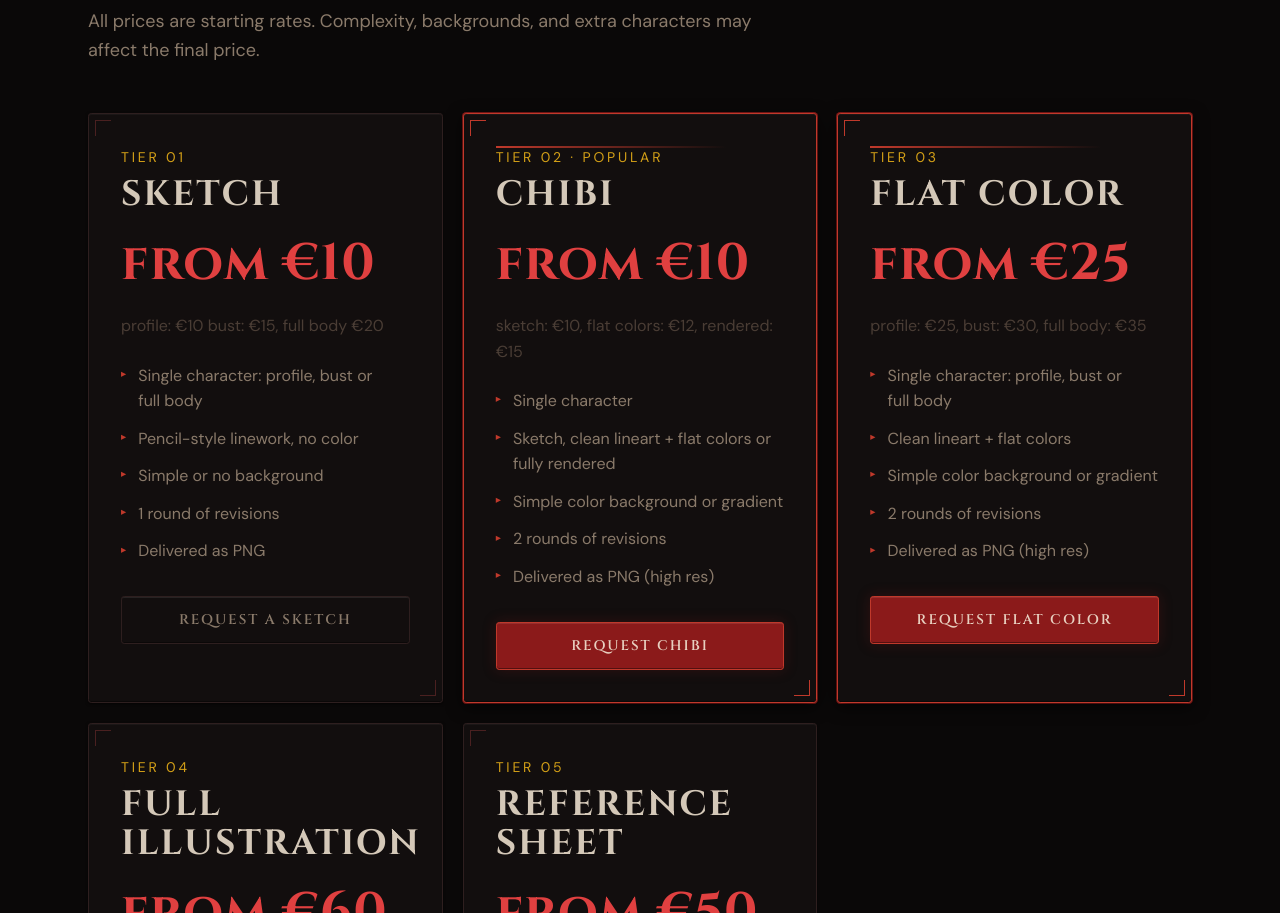
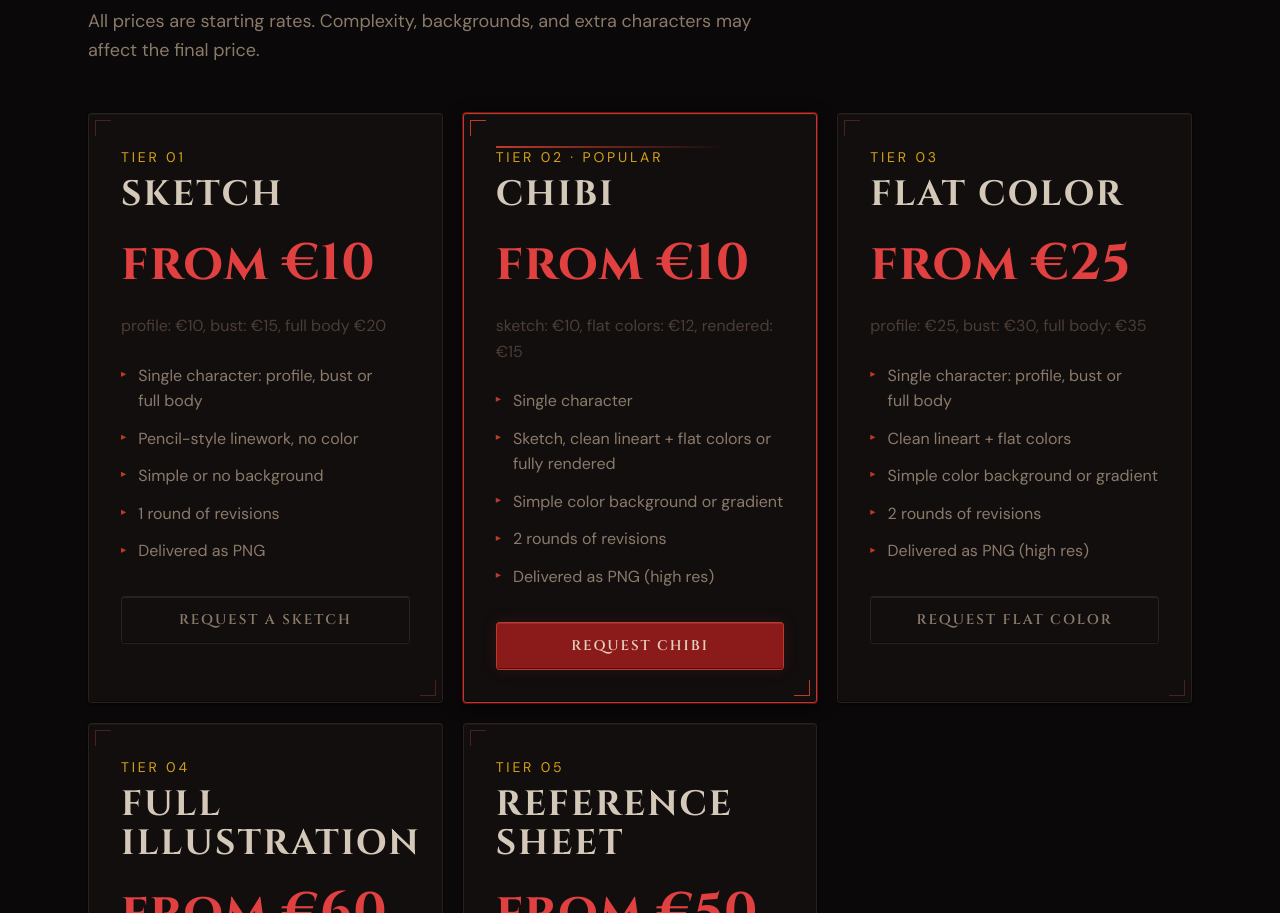
Before and after one commit to akanori-rgb/WebsiteForComs, a plain HTML site: page commissions.html in a window 1280 px wide. Shown: the part 826-1739 px from the top of the page. Drawn offline with Linux system fonts and the light colour scheme.

Commit message:
Spelling correction
fixed commission spelling + border

```diff
--- a/commissions.html
+++ b/commissions.html
@@ -87,7 +87,7 @@
           <div class="tier-card fade-up">
             <p class="tier-label">Tier 01</p>
             <h3 class="tier-name">Sketch</h3>
-            <div class="tier-price">from €10 <span>profile: €10 bust: €15, full body €20</span></div>
+            <div class="tier-price">from €10 <span>profile: €10, bust: €15, full body €20</span></div>
             <ul class="tier-features">
               <li>Single character: profile, bust or full body</li>
               <li>Pencil-style linework, no color</li>
@@ -112,7 +112,7 @@
             <a href="#contact" class="btn-tier">Request Chibi</a>
           </div>
 
-          <div class="tier-card tier-card--featured fade-up">
+          <div class="tier-card tier-card fade-up">
             <p class="tier-label">Tier 03</p>
             <h3 class="tier-name">Flat Color</h3>
             <div class="tier-price">from €25 <span>profile: €25, bust: €30, full body: €35</span></div>
```
